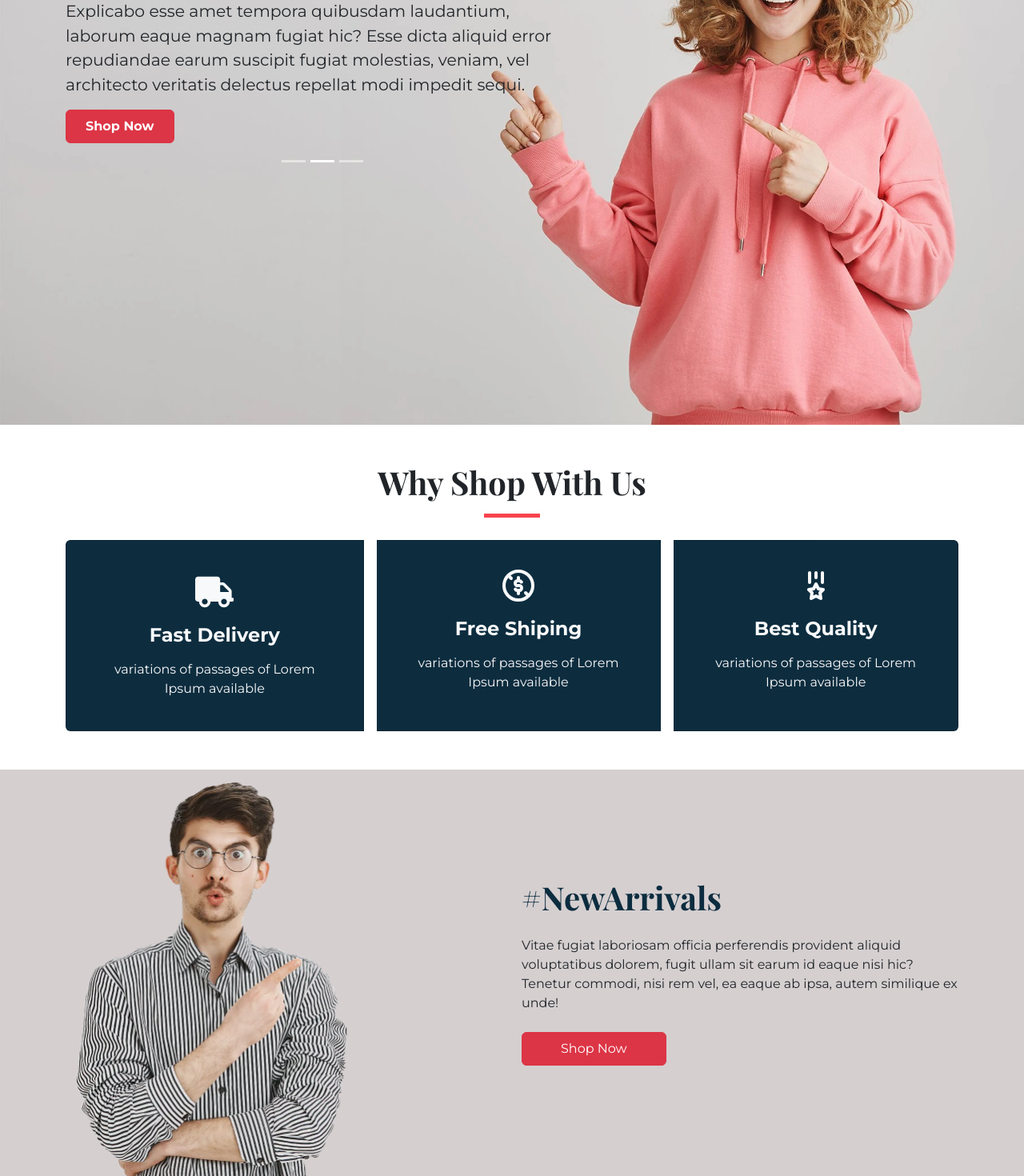
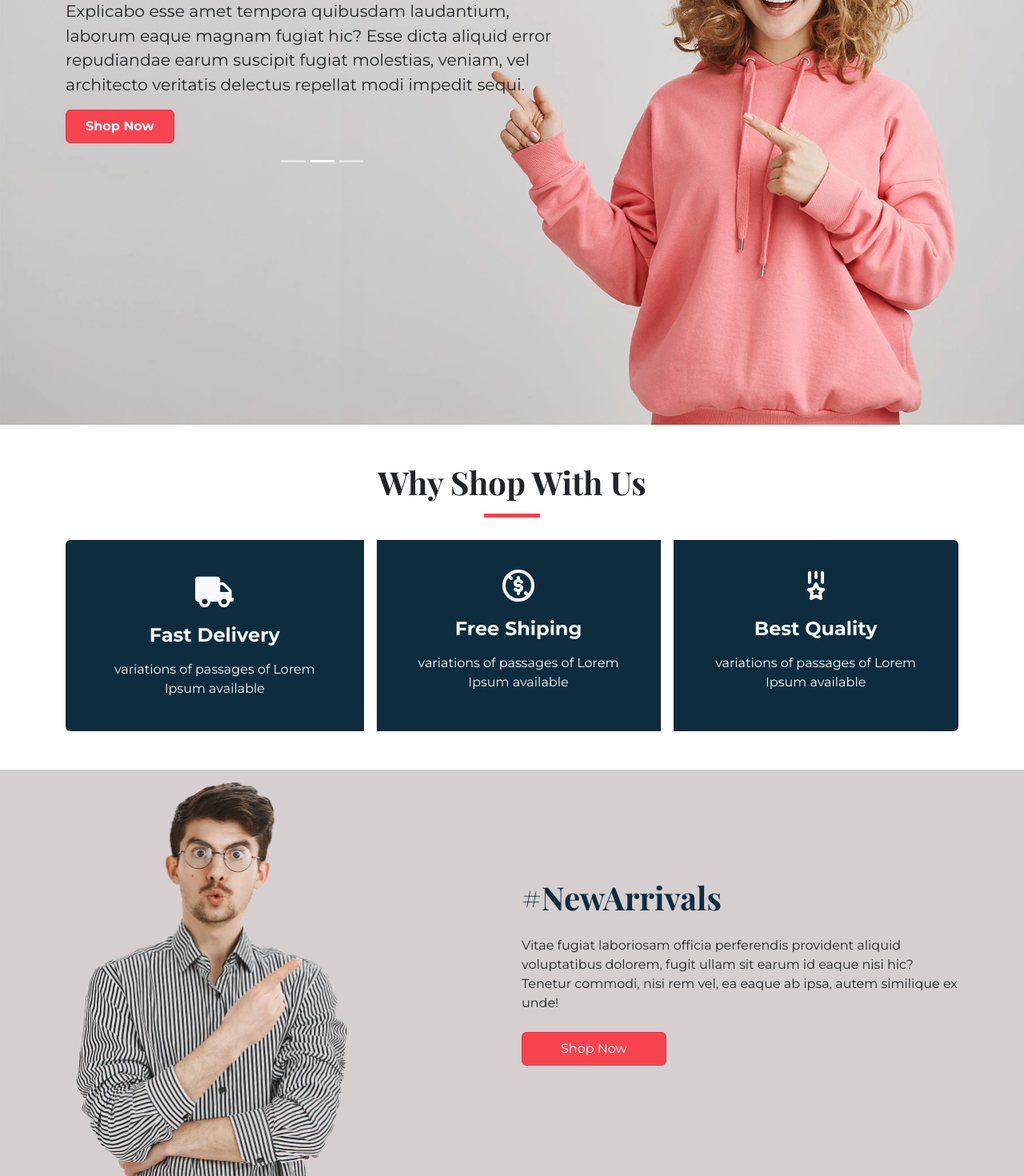
Before and after one commit to Obaadz/Famms-Template, a Next.js app: page / in a window 1280 px wide. Shown: the part 280-1750 px from the top of the page at 80% size. Built offline with nearby package versions, Linux system fonts and the light colour scheme.

Commit message:
refactor: Create and use custom button component

```diff
--- /dev/null
+++ b/components/CustomButton.tsx
@@ -0,0 +1,22 @@
+import { FC, ReactNode } from "react";
+import Link from "next/link";
+import { Button } from "react-bootstrap";
+import styles from "./custom_button.module.css";
+
+type Props = {
+  className?: string;
+  href?: string;
+  children: ReactNode;
+};
+
+const CustomButton: FC<Props> = ({ className, href, children }) => {
+  const BTN = (
+    <Button variant="danger" className={`${className} ${styles.danger}`}>
+      {children}
+    </Button>
+  );
+
+  return href ? <Link href={href}>{BTN}</Link> : BTN;
+};
+
+export default CustomButton;
--- a/components/arrival/index.tsx
+++ b/components/arrival/index.tsx
@@ -1,10 +1,9 @@
 import { FC } from "react";
-import { Container, Button } from "react-bootstrap";
+import { Container } from "react-bootstrap";
+import CustomButton from "../CustomButton";
 import styles from "./arrival.module.css";
 
-type Props = {};
-
-const ArrivalSection: FC = (props: Props) => {
+const ArrivalSection: FC = () => {
   return (
     <section className={`${styles.arrival}`}>
       <Container>
@@ -22,9 +21,7 @@ const ArrivalSection: FC = (props: Props) => {
               Tenetur commodi, nisi rem vel, ea eaque ab ipsa, autem similique
               ex unde!
             </p>
-            <Button variant="danger" className="px-5 py-2 mb-4">
-              Shop Now
-            </Button>
+            <CustomButton className="px-5 py-2 mb-4">Shop Now</CustomButton>
           </div>
         </div>
       </Container>
--- /dev/null
+++ b/components/custom_button.module.css
@@ -0,0 +1,9 @@
+.danger {
+  background-color: #f7444e;
+  color: #fff;
+}
+
+.danger:hover {
+  background-color: transparent;
+  color: #f7444e;
+}
--- a/components/footer/index.tsx
+++ b/components/footer/index.tsx
@@ -1,9 +1,10 @@
 import { FC } from "react";
-import { Button, Container, Form, InputGroup } from "react-bootstrap";
+import { Container, Form, InputGroup } from "react-bootstrap";
 import Contact from "./Contact";
 import Navbar from "./Navbar";
 import { AccountData, MenuData } from "./navData";
 import styles from "./footer.module.css";
+import CustomButton from "../CustomButton";
 
 type Props = {
   background: "light" | "dark";
@@ -26,9 +27,7 @@ const Footer: FC<Props> = ({ background }) => {
                 aria-label="Enter Your Mail"
                 aria-describedby="basic-addon2"
               />
-              <Button variant="outline-danger" id="button-addon2">
-                Subscribe
-              </Button>
+              <CustomButton>Subscribe</CustomButton>
             </InputGroup>
           </div>
         </div>
--- a/components/landing/CarouselItem.tsx
+++ b/components/landing/CarouselItem.tsx
@@ -1,5 +1,5 @@
 import React, { FC } from "react";
-import { Button } from "react-bootstrap";
+import CustomButton from "../CustomButton";
 import type { CarouselData } from "./carouselItemsData";
 
 type Props = {
@@ -14,9 +14,7 @@ const CarouselItem: FC<Props> = ({ data }) => {
         <span>{data.title.sub}</span>
       </h1>
       <p>{data.description}</p>
-      <Button variant="danger" className="px-4 py-2">
-        Shop Now
-      </Button>
+      <CustomButton className="fw-bold px-4 py-2">Shop Now</CustomButton>
     </>
   );
 };
--- a/components/landing/landing.module.css
+++ b/components/landing/landing.module.css
@@ -44,12 +44,3 @@
     font-size: 1.1rem;
   }
 }
-
-.carousel > div:last-child button {
-  font-weight: 700;
-}
-
-.carousel > div:last-child button:hover {
-  background-color: transparent;
-  color: #f7444e;
-}
--- a/components/products_list/ProductItem.tsx
+++ b/components/products_list/ProductItem.tsx
@@ -12,7 +12,7 @@ const ProductItem: FC<Props> = ({ product }) => {
         <img src={product.img} alt={product.title} />
       </div>
       <div className=" d-flex justify-content-between">
-        <h4 className="fw-bold">{product.title}</h4>
+        <h4 className="fs-5 fw-bold">{product.title}</h4>
         <span>{"$" + product.price}</span>
       </div>
     </div>
--- a/components/products_list/index.tsx
+++ b/components/products_list/index.tsx
@@ -1,10 +1,9 @@
-import Link from "next/link";
 import { FC } from "react";
-import { Button, Container } from "react-bootstrap";
+import { Container } from "react-bootstrap";
+import CustomButton from "../CustomButton";
 import SectionHeading from "../SectionHeading";
 import ProductItem from "./ProductItem";
 import { productsData } from "./productsData";
-import styles from "./products_list.module.css";
 
 type Props = {
   productsLimit?: number;
@@ -31,14 +30,9 @@ const ProductsListSection: FC<Props> = ({ productsLimit }) => {
           {renderProducts()}
         </div>
         <div className="d-flex justify-content-center mt-4 mb-5">
-          <Link href="./products">
-            <Button
-              variant="danger"
-              className={`fw-normal px-5 py-2 ${styles.button}`}
-            >
-              View All Products
-            </Button>
-          </Link>
+          <CustomButton className={`fw-normal px-5 py-2`} href="./products">
+            View All Products
+          </CustomButton>
         </div>
       </Container>
     </section>
--- a/components/products_list/products_list.module.css
+++ b/components/products_list/products_list.module.css
@@ -19,8 +19,3 @@
   color: #002c3e;
   font-weight: 600;
 }
-
-.button:hover {
-  background-color: transparent;
-  color: #f7444e;
-}
```
